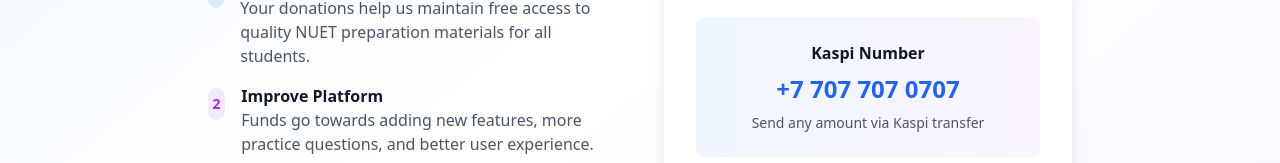
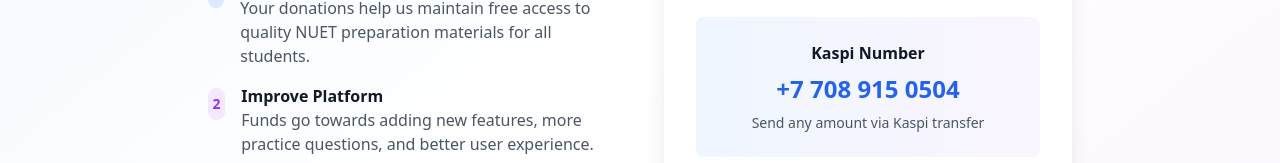
Before and after one commit to zhasik16/nuet-prep-wizard, a React (Vite) app: page /donate in a window 1280 px wide. Shown: the part 500-663 px from the top of the page. Built offline with nearby package versions, Linux system fonts and the light colour scheme.

Commit message:
Update Donate.tsx

```diff
--- a/src/pages/Donate.tsx
+++ b/src/pages/Donate.tsx
@@ -83,7 +83,7 @@ const Donate = () => {
             <div className="space-y-6">
               <div className="text-center p-6 bg-gradient-to-r from-blue-50 to-purple-50 rounded-lg">
                 <h4 className="font-semibold text-gray-900 mb-2">Kaspi Number</h4>
-                <p className="text-2xl font-bold text-blue-600">+7 707 707 0707</p>
+                <p className="text-2xl font-bold text-blue-600">+7 708 915 0504</p>
                 <p className="text-sm text-gray-600 mt-2">Send any amount via Kaspi transfer</p>
               </div>
 
```
